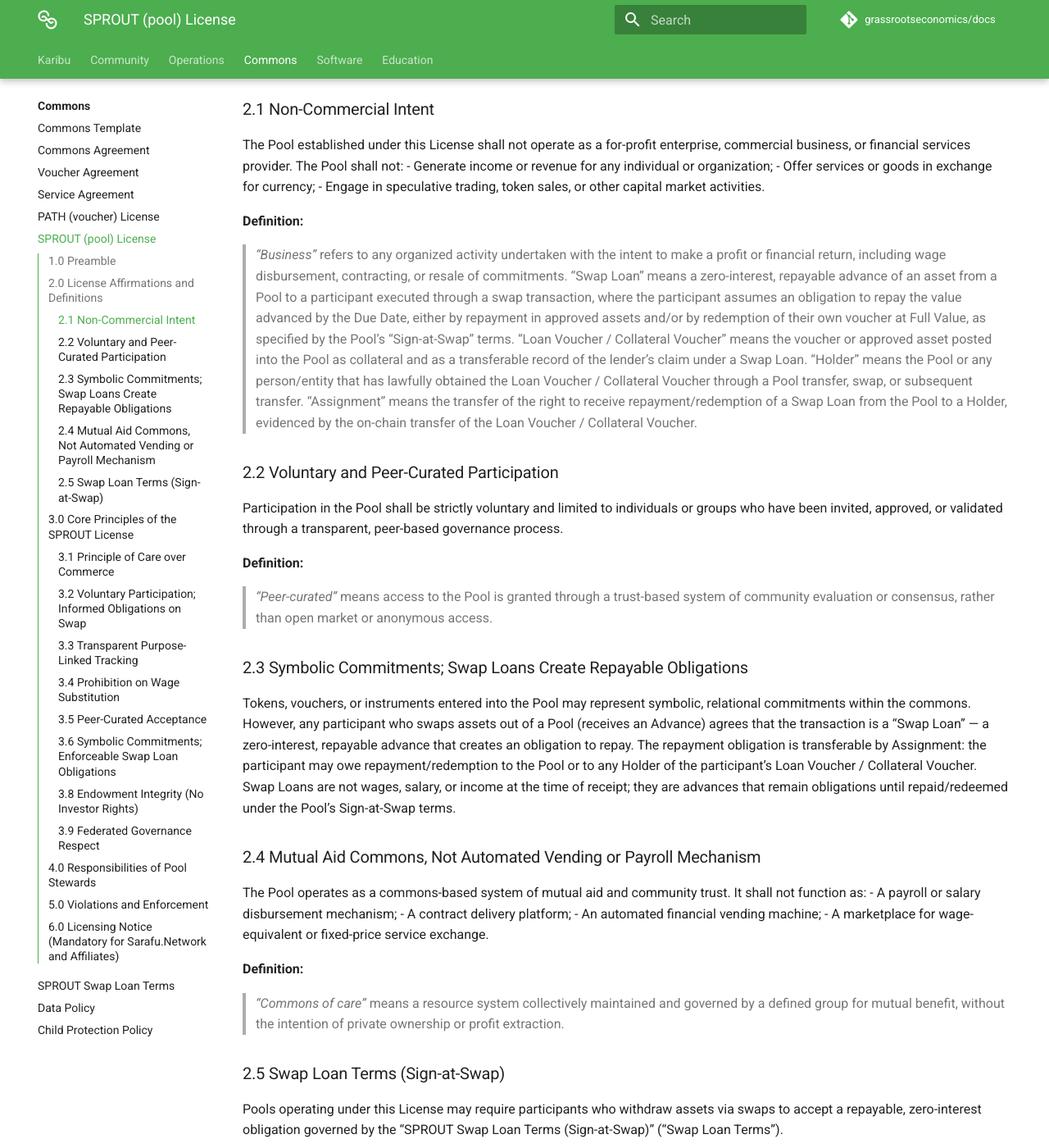
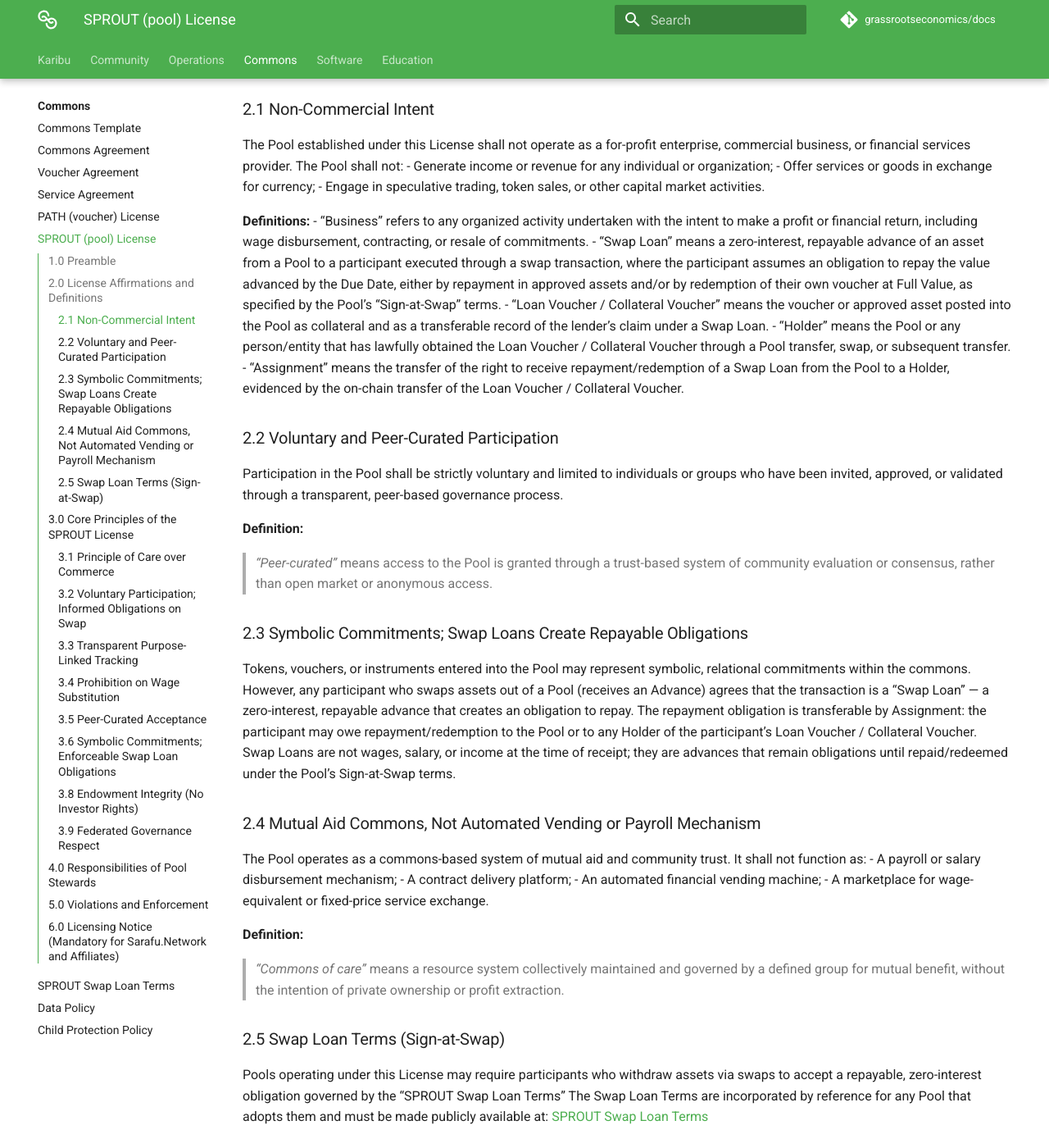
Before and after one commit to grassrootseconomics/docs.grassecon.org, an MkDocs documentation site: the page built from docs/commons/sprout.md, in a window 1280 px wide and 1400 px high, scrolled down 622 px. Shown: the whole window at 82% size. Built offline with MkDocs 1.6.1 and Material for MkDocs 9.7.7, drawn with Linux system fonts in a browser that asks for light colours; comment, search, counter and statistics services are not loaded; some of the changed text lies outside the part shown.

Commit message:
Revise definitions and terms in sprout.md
Updated the definitions section for clarity and consistency.

```diff
--- a/docs/commons/sprout.md
+++ b/docs/commons/sprout.md
@@ -22,12 +22,12 @@
 - Offer services or goods in exchange for currency;
 - Engage in speculative trading, token sales, or other capital market activities.
 
-**Definition:**
-> *“Business”* refers to any organized activity undertaken with the intent to make a profit or financial return, including wage disbursement, contracting, or resale of commitments.
-> “Swap Loan” means a zero-interest, repayable advance of an asset from a Pool to a participant executed through a swap transaction, where the participant assumes an obligation to repay the value advanced by the Due Date, either by repayment in approved assets and/or by redemption of their own voucher at Full Value, as specified by the Pool’s “Sign-at-Swap” terms.
-> “Loan Voucher / Collateral Voucher” means the voucher or approved asset posted into the Pool as collateral and as a transferable record of the lender’s claim under a Swap Loan.
-> “Holder” means the Pool or any person/entity that has lawfully obtained the Loan Voucher / Collateral Voucher through a Pool transfer, swap, or subsequent transfer.
-> “Assignment” means the transfer of the right to receive repayment/redemption of a Swap Loan from the Pool to a Holder, evidenced by the on-chain transfer of the Loan Voucher / Collateral Voucher.
+**Definitions:**
+- “Business” refers to any organized activity undertaken with the intent to make a profit or financial return, including wage disbursement, contracting, or resale of commitments.
+- “Swap Loan” means a zero-interest, repayable advance of an asset from a Pool to a participant executed through a swap transaction, where the participant assumes an obligation to repay the value advanced by the Due Date, either by repayment in approved assets and/or by redemption of their own voucher at Full Value, as specified by the Pool’s “Sign-at-Swap” terms.
+- “Loan Voucher / Collateral Voucher” means the voucher or approved asset posted into the Pool as collateral and as a transferable record of the lender’s claim under a Swap Loan.
+- “Holder” means the Pool or any person/entity that has lawfully obtained the Loan Voucher / Collateral Voucher through a Pool transfer, swap, or subsequent transfer.
+- “Assignment” means the transfer of the right to receive repayment/redemption of a Swap Loan from the Pool to a Holder, evidenced by the on-chain transfer of the Loan Voucher / Collateral Voucher.
 
 ### 2.2 Voluntary and Peer-Curated Participation
 
@@ -56,8 +56,7 @@
 
 ### 2.5 Swap Loan Terms (Sign-at-Swap)
 
-Pools operating under this License may require participants who withdraw assets via swaps to accept a repayable, zero-interest obligation governed by the “SPROUT Swap Loan Terms (Sign-at-Swap)” (“Swap Loan Terms”).
-
+Pools operating under this License may require participants who withdraw assets via swaps to accept a repayable, zero-interest obligation governed by the “SPROUT Swap Loan Terms”
 The Swap Loan Terms are incorporated by reference for any Pool that adopts them and must be made publicly available at:
 [SPROUT Swap Loan Terms](https://docs.grassecon.org/commons/sprout-loan-terms/)
 
```
